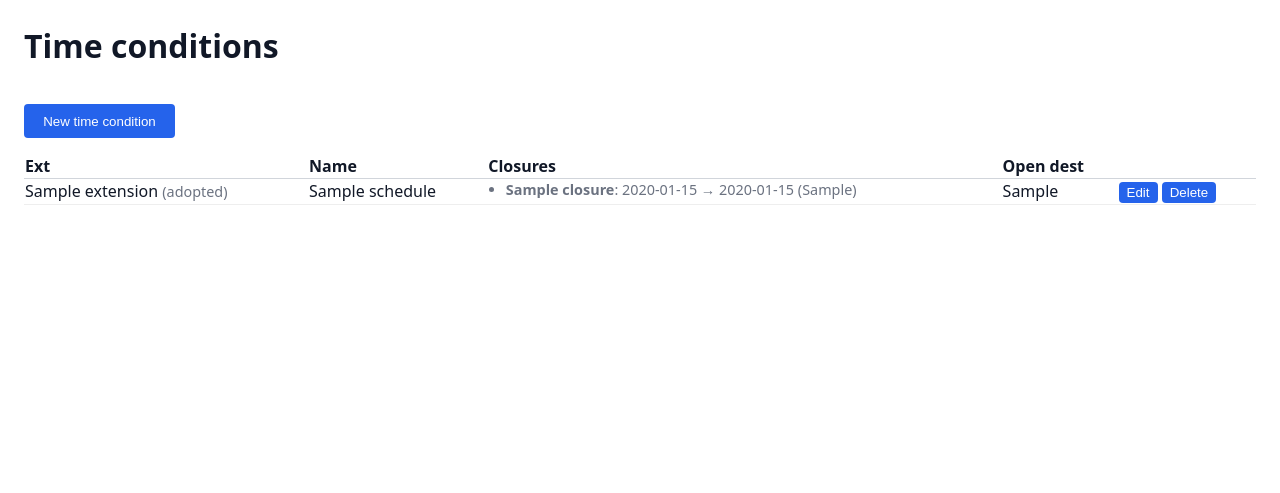
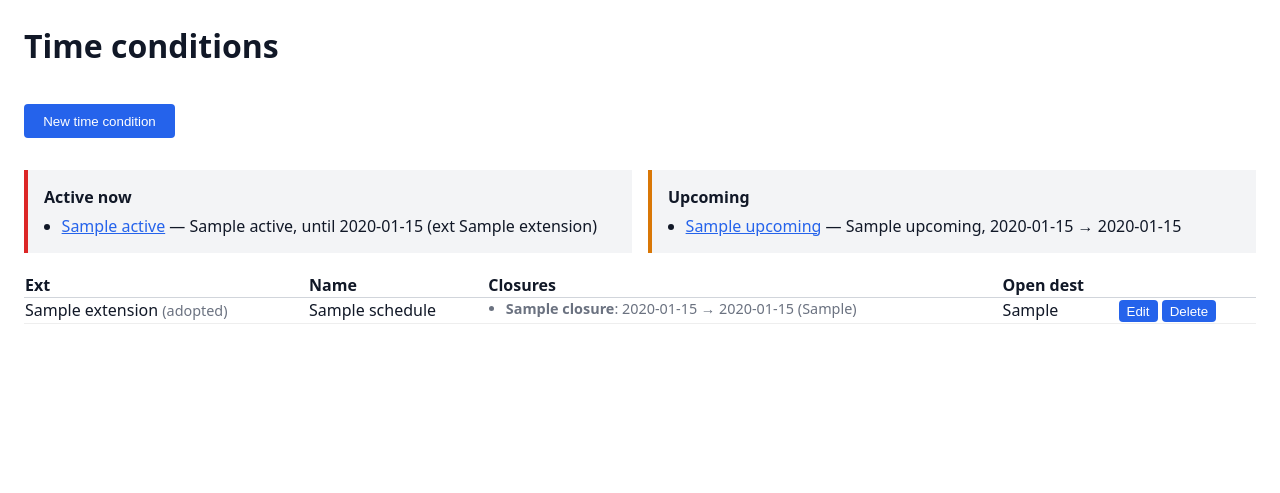
Before and after one commit to brett6320/fpbx_ivr_manager, a FastAPI app: template app/web/templates/schedules.html in a window 1280 px wide. Shown: the part 41-534 px from the top of the page. Run offline with FastAPI, Linux system fonts and the light colour scheme; the visitor is signed in with stand-in values (Sample User, id 1); the template is opened without the code that fills it: most values are stand-ins (such as "Sample title", 1, 10 or a date in 2020); parts of the project's set-up code (start-up, migrations or seed data) failed here and were passed over.

Commit message:
Home page: summarize active and upcoming time-condition closures (#45)
Co-authored-by: Brett <25758102+ngen-brett@users.noreply.github.com>

```diff
--- a/app/service.py
+++ b/app/service.py
@@ -2,6 +2,7 @@
 from __future__ import annotations
 
 import re
+from datetime import datetime
 
 from app import business, recycle
 from app.fpbx import (
@@ -199,6 +200,33 @@ def get_schedule(extension: int) -> dict | None:
     return time_conditions.get_schedule(extension)
 
 
+def summarize_closures(schedules: list[dict], *, now: datetime | None = None) -> dict:
+    """Flatten managed time conditions into the closures that are **active now**
+    or **upcoming**, for the home-page summary. Times are the FusionPBX domain's
+    local time (naive), compared against the server clock."""
+    now = now or datetime.now()
+    active, upcoming = [], []
+    for tc in schedules:
+        for cl in tc.get("closures", []):
+            start, end = cl.get("start"), cl.get("end")
+            if not (start and end):
+                continue
+            item = {
+                "extension": tc["extension"],
+                "tc_label": tc.get("label"),
+                "label": cl.get("label") or "closure",
+                "start": start,
+                "end": end,
+            }
+            if start <= now <= end:
+                active.append(item)
+            elif now < start:
+                upcoming.append(item)
+    active.sort(key=lambda x: x["end"])          # ending soonest first
+    upcoming.sort(key=lambda x: x["start"])       # starting soonest first
+    return {"active": active, "upcoming": upcoming, "now": now}
+
+
 def delete_schedule(extension: int) -> bool:
     deleted = time_conditions.delete_time_condition(extension)
     if deleted:
--- a/app/web/routes.py
+++ b/app/web/routes.py
@@ -41,6 +41,7 @@ from app.service import (
     preview_phrase,
     preview_phrase_text,
     recycle_ivr,
+    summarize_closures,
 )
 
 # every schedule route requires the manage_schedules permission (granted via groups)
@@ -322,12 +323,14 @@ def _form_ctx(user: dict, c: dict | None = None, adopt_uuid: str | None = None)
 
 @router.get("/", response_class=HTMLResponse)
 def index(request: Request, user: dict = Depends(require_schedules)):
+    schedules = list_schedules()
     return templates.TemplateResponse(
         request,
         "schedules.html",
         {
             "user": user,
-            "schedules": list_schedules(),
+            "schedules": schedules,
+            "summary": summarize_closures(schedules),
             "can_admin": authz.has_permission(user, MANAGE_USERS),
         },
     )
--- a/app/web/templates/schedules.html
+++ b/app/web/templates/schedules.html
@@ -2,6 +2,35 @@
 {% block body %}
 <h1>Time conditions</h1>
 <p><a href="/schedules/new"><button>New time condition</button></a></p>
+
+{% if summary %}
+<div class="grid2" style="margin-bottom:1.25rem;">
+  <div class="preview" style="border-left-color:var(--danger);">
+    <strong>Active now</strong>
+    {% if summary.active %}
+    <ul style="margin:.4rem 0 0; padding-left:1.1rem;">
+      {% for a in summary.active %}
+      <li><a href="/schedules/{{ a.extension }}/edit">{{ a.tc_label }}</a> —
+        {{ a.label }}, until {{ a.end.strftime('%b %-d, %-I:%M %p') }}
+        (ext {{ a.extension }})</li>
+      {% endfor %}
+    </ul>
+    {% else %}<p class="muted" style="margin:.4rem 0 0;">No closures active right now — all lines open.</p>{% endif %}
+  </div>
+  <div class="preview" style="border-left-color:var(--warn);">
+    <strong>Upcoming</strong>
+    {% if summary.upcoming %}
+    <ul style="margin:.4rem 0 0; padding-left:1.1rem;">
+      {% for u in summary.upcoming[:5] %}
+      <li><a href="/schedules/{{ u.extension }}/edit">{{ u.tc_label }}</a> —
+        {{ u.label }}, {{ u.start.strftime('%b %-d, %-I:%M %p') }} → {{ u.end.strftime('%b %-d, %-I:%M %p') }}</li>
+      {% endfor %}
+    </ul>
+    {% if summary.upcoming|length > 5 %}<p class="muted" style="margin:.3rem 0 0;">+{{ summary.upcoming|length - 5 }} more</p>{% endif %}
+    {% else %}<p class="muted" style="margin:.4rem 0 0;">No upcoming closures scheduled.</p>{% endif %}
+  </div>
+</div>
+{% endif %}
 
 {% if not schedules %}
   <p class="muted">No managed time conditions yet.</p>
```
Also changed, not shown: tests/test_service.py (+31 -0 lines).
